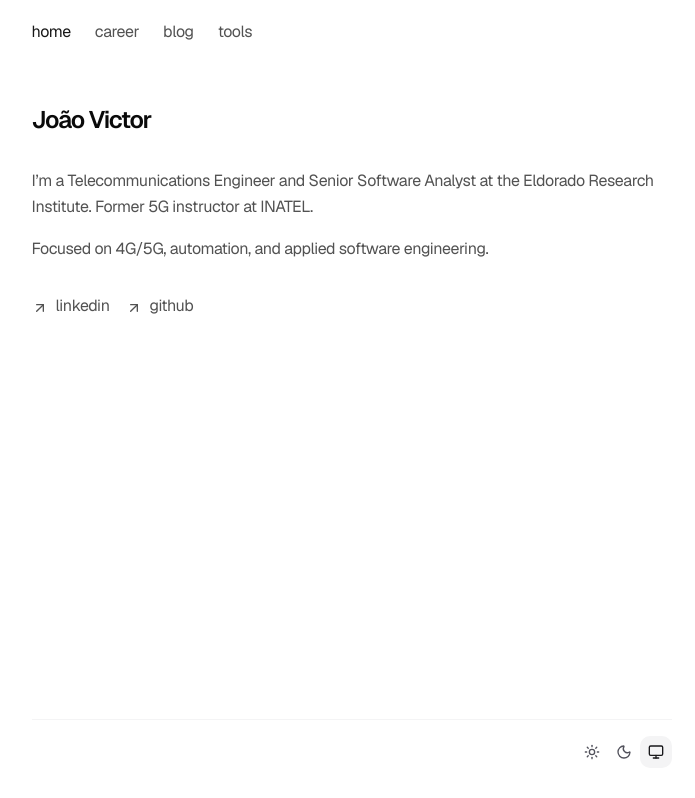
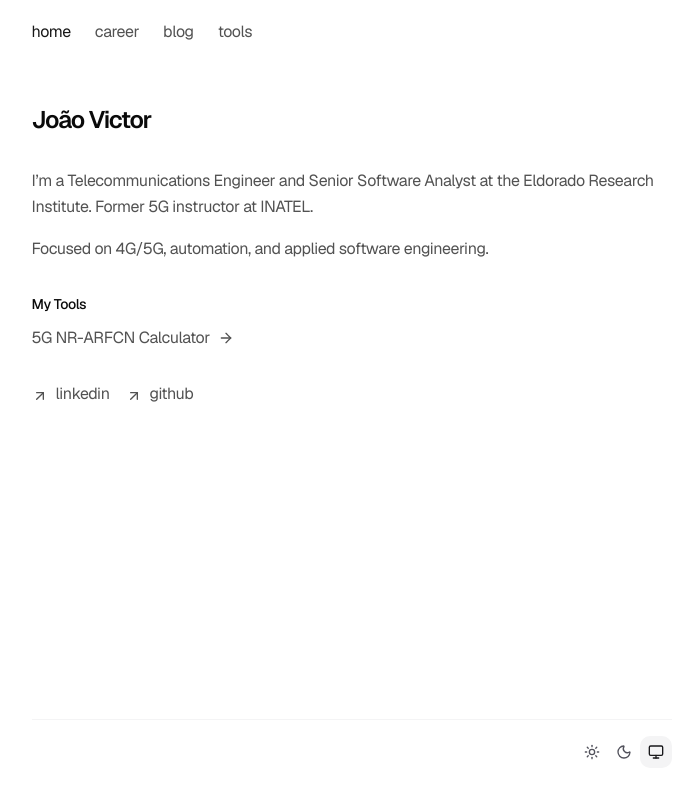
Before and after one commit to mjoaovictor/website, a Next.js app: page / in a window 1280 px wide. Shown: the whole page, without its empty margins (281-976 px from the left). Built offline with nearby package versions, Linux system fonts and the light colour scheme.

Commit message:
feat: add "My Tools" section to home page

```diff
--- a/app/page.tsx
+++ b/app/page.tsx
@@ -1,4 +1,5 @@
-import { ArrowUpRight } from "lucide-react";
+import { ArrowRight, ArrowUpRight } from "lucide-react";
+import Link from "next/link";
 
 const LINKS = [
   {
@@ -11,14 +12,21 @@ const LINKS = [
   },
 ] as const;
 
+const TOOLS = [
+  {
+    label: "5G NR-ARFCN Calculator",
+    href: "/tools/5g-nr-arfcn-calculator",
+  },
+] as const;
+
 export default function Page() {
   return (
     <section className="space-y-8">
-      <h1 className="font-semibold text-2xl tracking-tighter">
+      <h1 className="text-2xl font-semibold tracking-tighter">
         João Victor
       </h1>
 
-      <div className="space-y-4 text-neutral-600 leading-relaxed dark:text-neutral-400">
+      <div className="space-y-4 leading-relaxed text-neutral-600 dark:text-neutral-400">
         <p>
           I’m a Telecommunications Engineer and Senior Software Analyst at the Eldorado
           Research Institute. Former 5G instructor at INATEL.
@@ -29,11 +37,28 @@ export default function Page() {
         </p>
       </div>
 
+      <div className="space-y-3">
+        <h2 className="text-sm font-medium">My Tools</h2>
+        <ul>
+          {TOOLS.map((tool) => (
+            <li key={tool.href}>
+              <Link
+                href={tool.href}
+                className="inline-flex items-center gap-2 group text-neutral-600 hover:text-neutral-900 hover:underline hover:underline-offset-4 dark:text-neutral-400 dark:hover:text-neutral-100"
+              >
+                {tool.label}
+                <ArrowRight className="size-4 transition-transform group-hover:translate-x-0.5" />
+              </Link>
+            </li>
+          ))}
+        </ul>
+      </div>
+
       <ul className="flex gap-4">
         {LINKS.map((link) => (
           <li key={link.label}>
             <a
-              className="group flex items-center gap-2 text-neutral-600 hover:text-neutral-900 dark:text-neutral-400 dark:hover:text-neutral-100"
+              className="flex items-center gap-2 group text-neutral-600 hover:text-neutral-900 dark:text-neutral-400 dark:hover:text-neutral-100"
               rel="noopener noreferrer"
               target="_blank"
               href={link.href}
```
